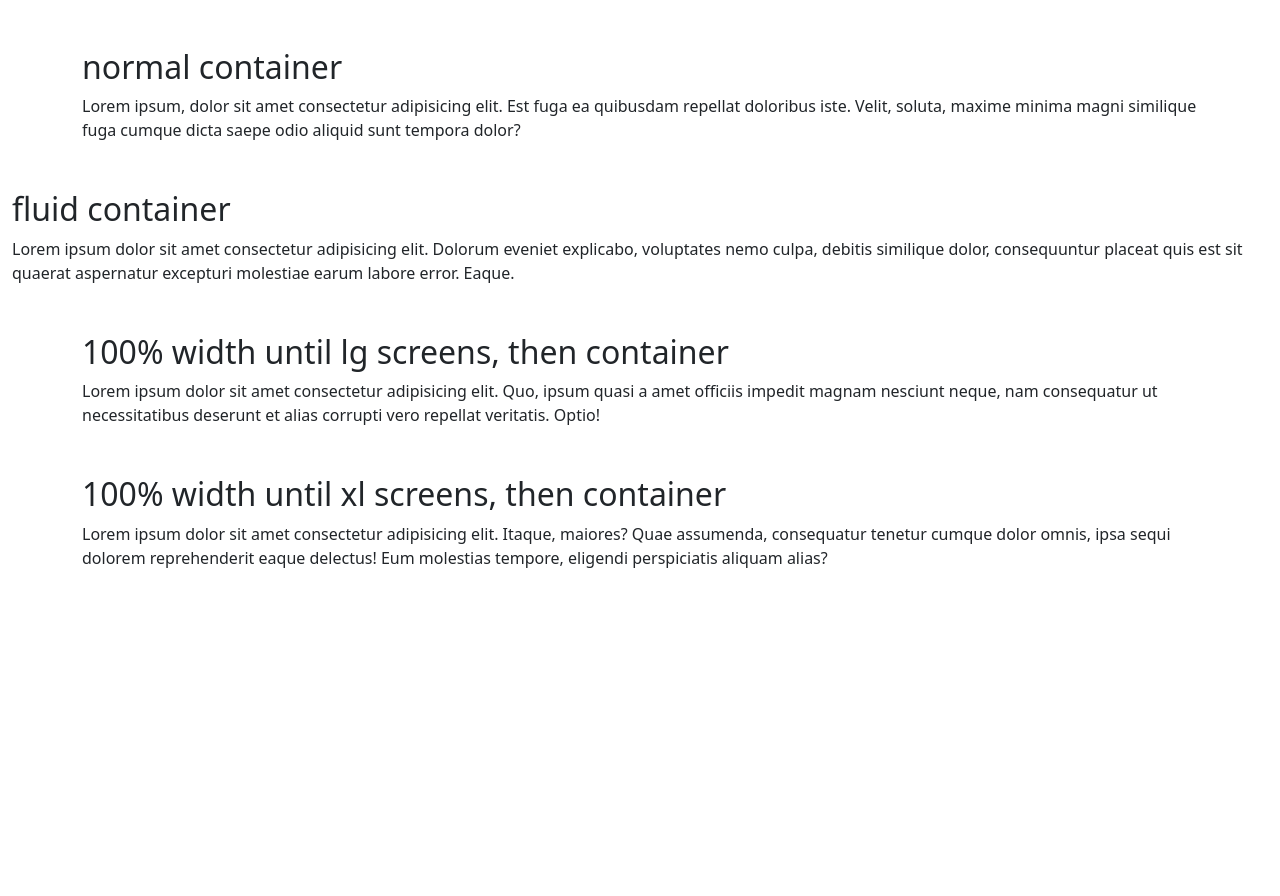
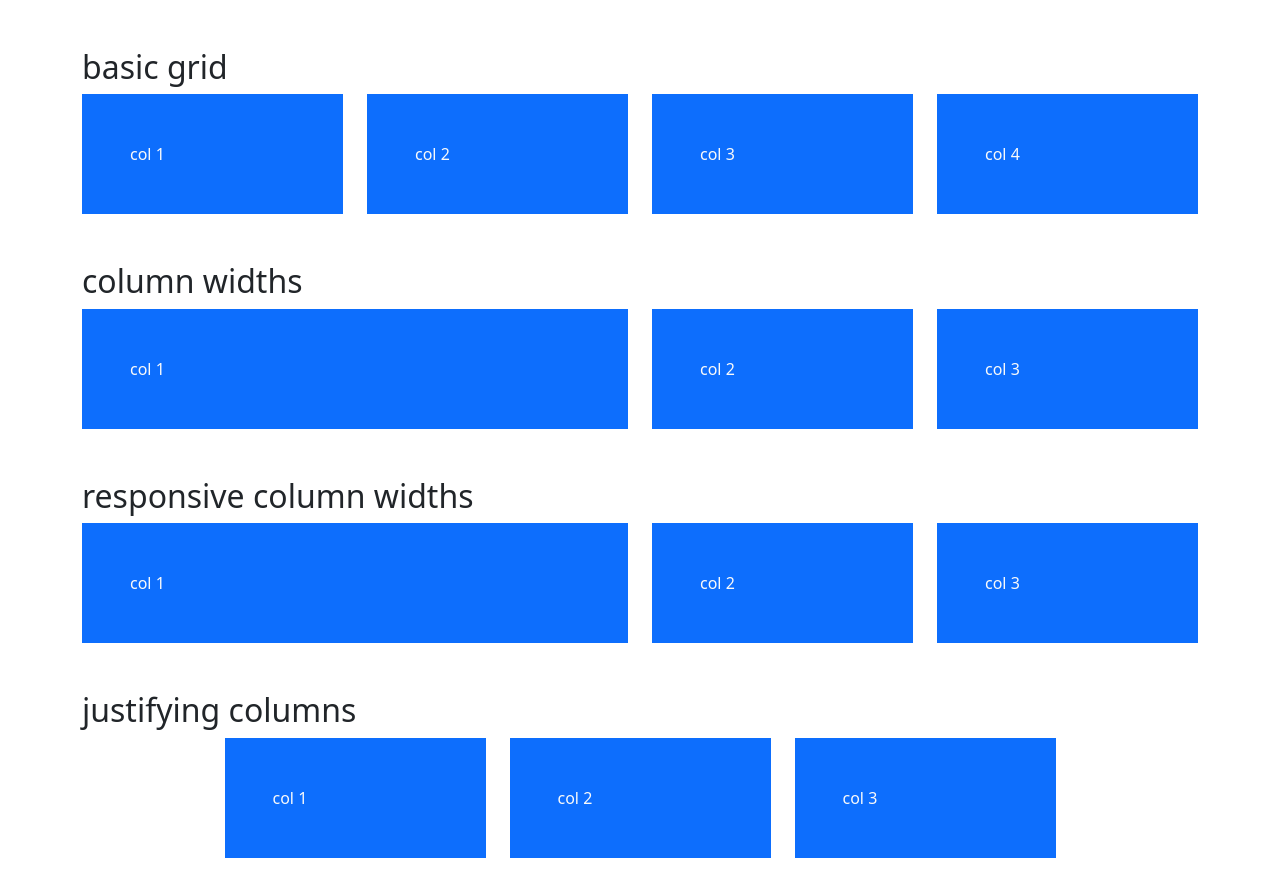
Before and after one commit to hgoncerz/bootstrap5_ninja, a plain HTML site: page index.html in a window 1280 px wide. Before the commit the page ends 800 px from the top, so only its background shows below. Drawn offline with nearby package versions, Linux system fonts and the light colour scheme.

Commit message:
tutorial-7

```diff
--- a/index.html
+++ b/index.html
@@ -14,40 +14,65 @@
     <title>Document</title>
   </head>
   <body>
-    <div class="container my-5">
-      <h2>normal container</h2>
-      <p>
-        Lorem ipsum, dolor sit amet consectetur adipisicing elit. Est fuga ea
-        quibusdam repellat doloribus iste. Velit, soluta, maxime minima magni
-        similique fuga cumque dicta saepe odio aliquid sunt tempora dolor?
-      </p>
+    <div class="container-lg my-5">
+      <h2>basic grid</h2>
+      <div class="row">
+        <div class="col">
+          <div class="p-5 bg-primary text-light">col 1</div>
+        </div>
+        <div class="col">
+          <div class="p-5 bg-primary text-light">col 2</div>
+        </div>
+        <div class="col">
+          <div class="p-5 bg-primary text-light">col 3</div>
+        </div>
+        <div class="col">
+          <div class="p-5 bg-primary text-light">col 4</div>
+        </div>
+      </div>
     </div>
-    <div class="container-fluid">
-      <h2>fluid container</h2>
-      <p>
-        Lorem ipsum dolor sit amet consectetur adipisicing elit. Dolorum eveniet
-        explicabo, voluptates nemo culpa, debitis similique dolor, consequuntur
-        placeat quis est sit quaerat aspernatur excepturi molestiae earum labore
-        error. Eaque.
-      </p>
+
+    <div class="container-lg my-5">
+      <h2>column widths</h2>
+      <div class="row">
+        <div class="col-6">
+          <div class="p-5 bg-primary text-light">col 1</div>
+        </div>
+        <div class="col-3">
+          <div class="p-5 bg-primary text-light">col 2</div>
+        </div>
+        <div class="col-3">
+          <div class="p-5 bg-primary text-light">col 3</div>
+        </div>
+      </div>
     </div>
     <div class="container-lg my-5">
-      <h2>100% width until lg screens, then container</h2>
-      <p>
-        Lorem ipsum dolor sit amet consectetur adipisicing elit. Quo, ipsum
-        quasi a amet officiis impedit magnam nesciunt neque, nam consequatur ut
-        necessitatibus deserunt et alias corrupti vero repellat veritatis.
-        Optio!
-      </p>
+      <h2>responsive column widths</h2>
+      <div class="row">
+        <div class="col-sm-4 col-lg-6">
+          <div class="p-5 bg-primary text-light">col 1</div>
+        </div>
+        <div class="col-sm-4 col-lg-3">
+          <div class="p-5 bg-primary text-light">col 2</div>
+        </div>
+        <div class="col-sm-4 col-lg-3">
+          <div class="p-5 bg-primary text-light">col 3</div>
+        </div>
+      </div>
     </div>
-    <div class="container-xl my-5">
-      <h2>100% width until xl screens, then container</h2>
-      <p>
-        Lorem ipsum dolor sit amet consectetur adipisicing elit. Itaque,
-        maiores? Quae assumenda, consequatur tenetur cumque dolor omnis, ipsa
-        sequi dolorem reprehenderit eaque delectus! Eum molestias tempore,
-        eligendi perspiciatis aliquam alias?
-      </p>
+    <div class="container-lg my-5">
+      <h2>justifying columns</h2>
+      <div class="row justify-content-center">
+        <div class="col-md-3">
+          <div class="p-5 bg-primary text-light">col 1</div>
+        </div>
+        <div class="col-md-3">
+          <div class="p-5 bg-primary text-light">col 2</div>
+        </div>
+        <div class="col-md-3">
+          <div class="p-5 bg-primary text-light">col 3</div>
+        </div>
+      </div>
     </div>
     <script
       src="https://cdn.jsdelivr.net/npm/bootstrap@5.0.2/dist/js/bootstrap.bundle.min.js"
```
